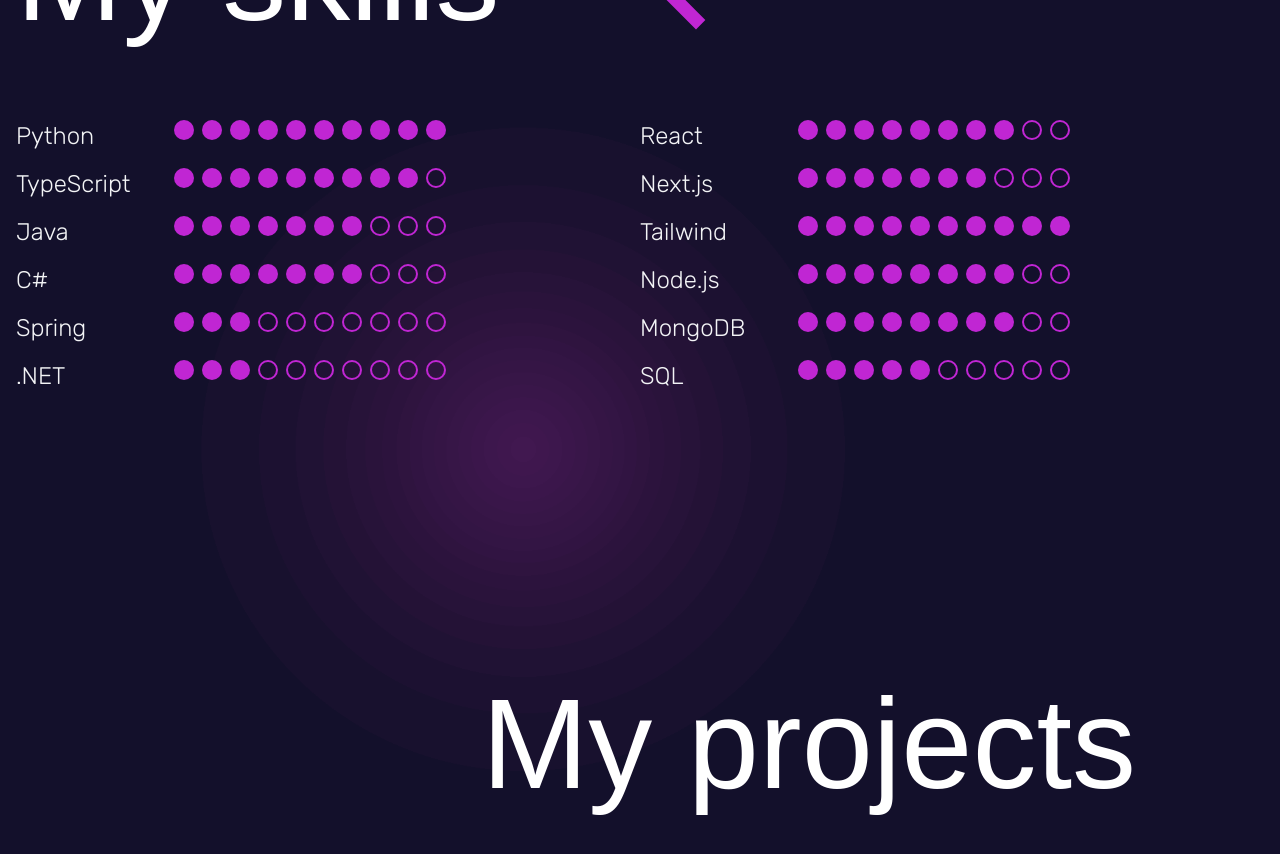
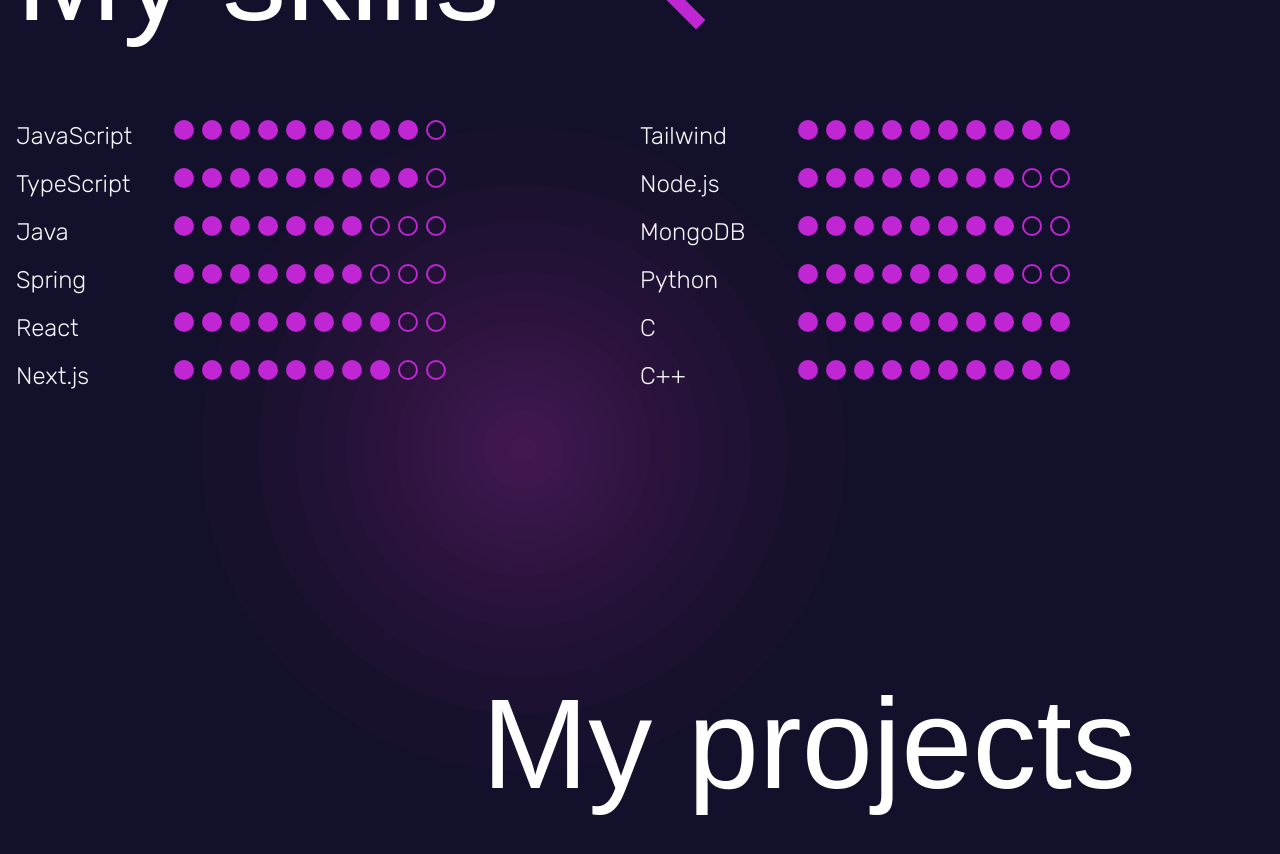
Before and after one commit to kahalagan00/cv-25, a Next.js app: page / in a window 1280 px wide. Shown: the part 2020-2874 px from the top of the page. Built offline with nearby package versions, Linux system fonts and the light colour scheme.

Commit message:
Changed skills section and uploaded new resume

```diff
--- a/public/data/skillsData.json
+++ b/public/data/skillsData.json
@@ -1,7 +1,7 @@
 [
   {
-    "skill": "Python",
-    "rating": 10
+    "skill": "JavaScript",
+    "rating": 9
   },
   {
     "skill": "TypeScript",
@@ -12,16 +12,8 @@
     "rating": 7
   },
   {
-    "skill": "C#",
+    "skill": "Spring",
     "rating": 7
-  },
-  {
-    "skill": "Spring",
-    "rating": 3
-  },
-  {
-    "skill": ".NET",
-    "rating": 3
   },
   {
     "skill": "React",
@@ -29,7 +21,7 @@
   },
   {
     "skill": "Next.js",
-    "rating": 7
+    "rating": 8
   },
   {
     "skill": "Tailwind",
@@ -44,7 +36,15 @@
     "rating": 8
   },
   {
-    "skill": "SQL",
-    "rating": 5
+    "skill": "Python",
+    "rating": 8
+  },
+  {
+    "skill": "C",
+    "rating": 10
+  },
+  {
+    "skill": "C++",
+    "rating": 10
   }
 ]
--- a/src/app/page.tsx
+++ b/src/app/page.tsx
@@ -177,7 +177,7 @@
           <div className="flex h-24 w-24 items-center justify-center rounded-full bg-fuchsia-700 bg-opacity-80 xl:h-28 xl:w-28">
             <button className="flex h-16 w-16 flex-col items-center justify-center rounded-full bg-fuchsia-600 transition-transform ease-in-out hover:bg-fuchsia-500 active:translate-y-1 xl:h-20 xl:w-20">
               <IoMdDownload className="text-xl text-white xl:text-2xl" />
-              <a target="_blank" href="documents/Joshmar_Morales_Resume_V1.pdf">
+              <a target="_blank" href="documents/Joshmar_Morales_Resume_FS.pdf">
                 <span className="text-xl text-white xl:text-2xl">CV</span>
               </a>
             </button>
--- a/src/app/resources/page.tsx
+++ b/src/app/resources/page.tsx
@@ -38,18 +38,7 @@
             &#x2022;&emsp;100 Days of Code: The Complete Python Pro Bootcamp by
             Angela Yu
           </p>
-          <p className="font-clashlight text-[1rem] text-white sm:text-[1.5rem] lg:text-[2rem]">
-            &#x2022;&emsp;
-            <a
-              href="https://tryhackme.com"
-              target="_blank"
-              className="hover:underline"
-            >
-              TryHackMe
-            </a>
-          </p>
         </div>
-
         <div>
           <MainFooter />
         </div>
```
Also changed, not shown: 2 other files (tests, documents, lock files or other folders).
